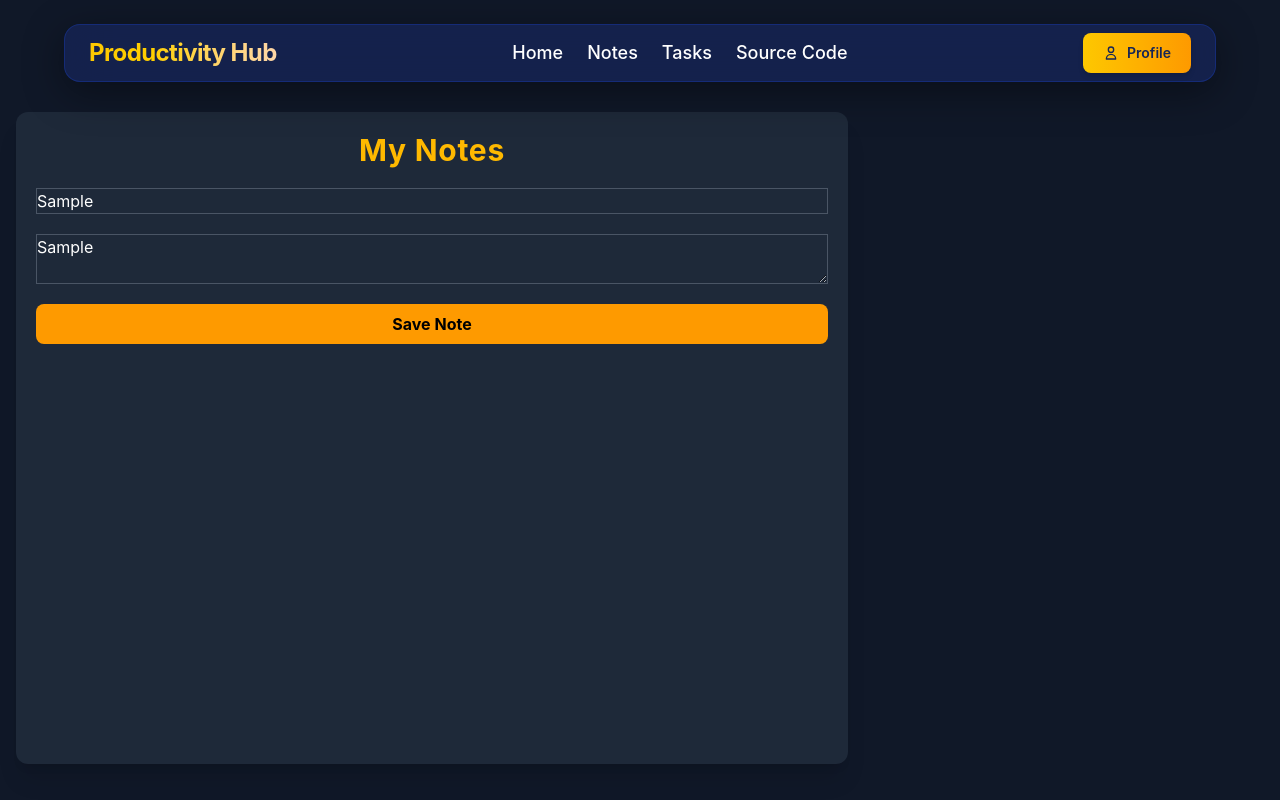
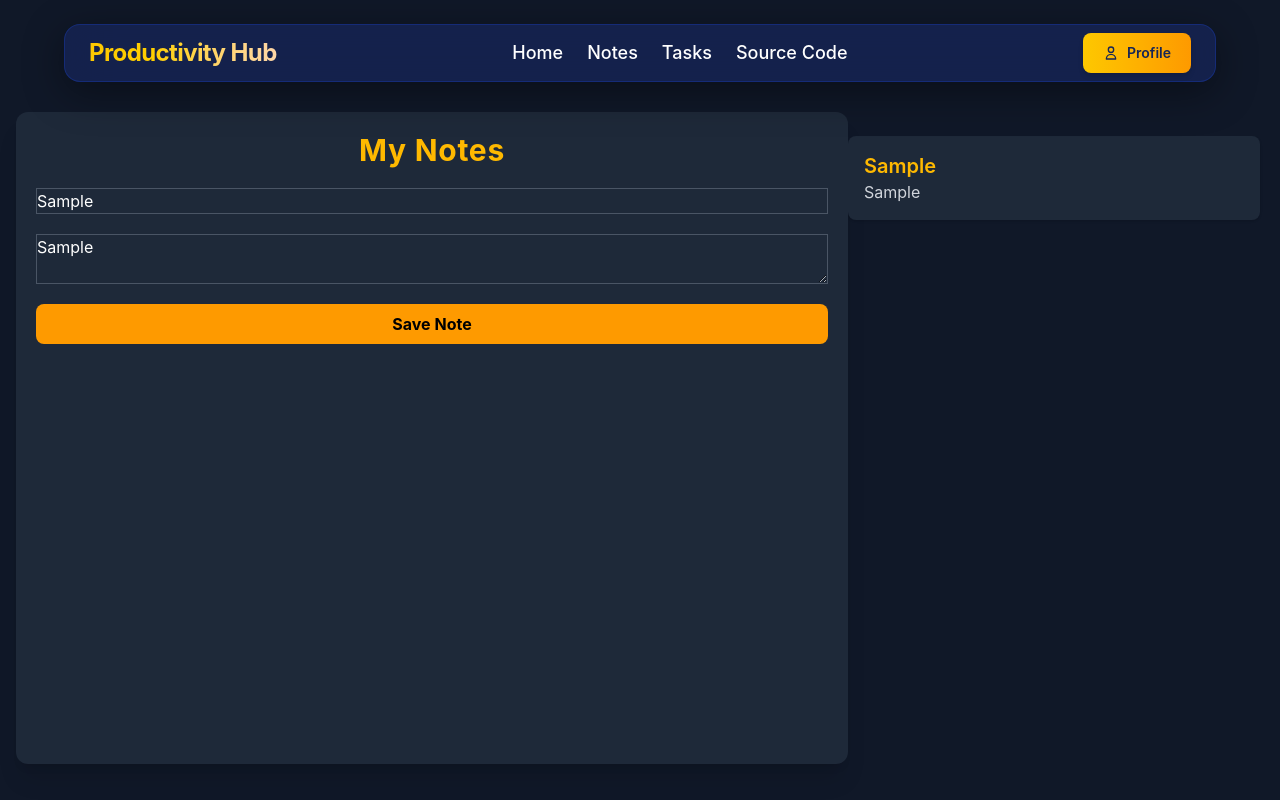
Before and after one commit to snigdhamistry/my-productivity-hub, a React (Vite) app: page /notes in a window 1280 px wide. Both pictures are taken after typing "Sample", "Sample" into the empty fields and a click on the button "Save Note". Built offline with nearby package versions, Linux system fonts and the light colour scheme.

Commit message:
implement add and render notes feature

```diff
--- a/src/pages/Notes.jsx
+++ b/src/pages/Notes.jsx
@@ -11,7 +11,12 @@ const Notes = () => {
                      setError("please fill all the fields")
               } else {
                      setError('')
-
+                     setAllNotes(
+                            [...allNotes, {
+                                   title: input,
+                                   text: text
+                            }]
+                     )
               }
        }
        return (
@@ -33,9 +38,17 @@ const Notes = () => {
                                    {error}
                             </p>)}
                      </form>
+
                      <div className="mt-6 flex flex-col gap-3 flex-1 overflow-y-auto overflow-x-hidden pr-1 max-h-[50vh]">
                             {
-
+                                   allNotes.map((elem, index) => {
+                                          return (
+                                                 <div key={index} className="bg-gray-800 p-4 rounded-lg shadow">
+                                                        <h2 className="text-xl font-semibold text-amber-400">{elem.title}</h2>
+                                                        <p className="text-gray-300">{elem.text}</p>
+                                                 </div>
+                                          )
+                                   })
                             }
                      </div>
               </div>
```
